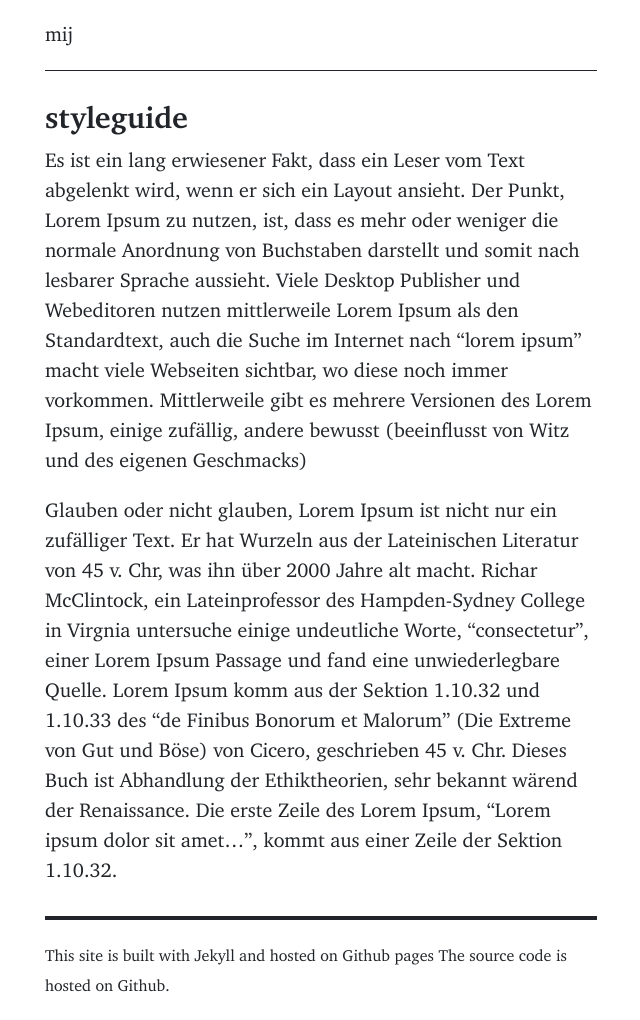
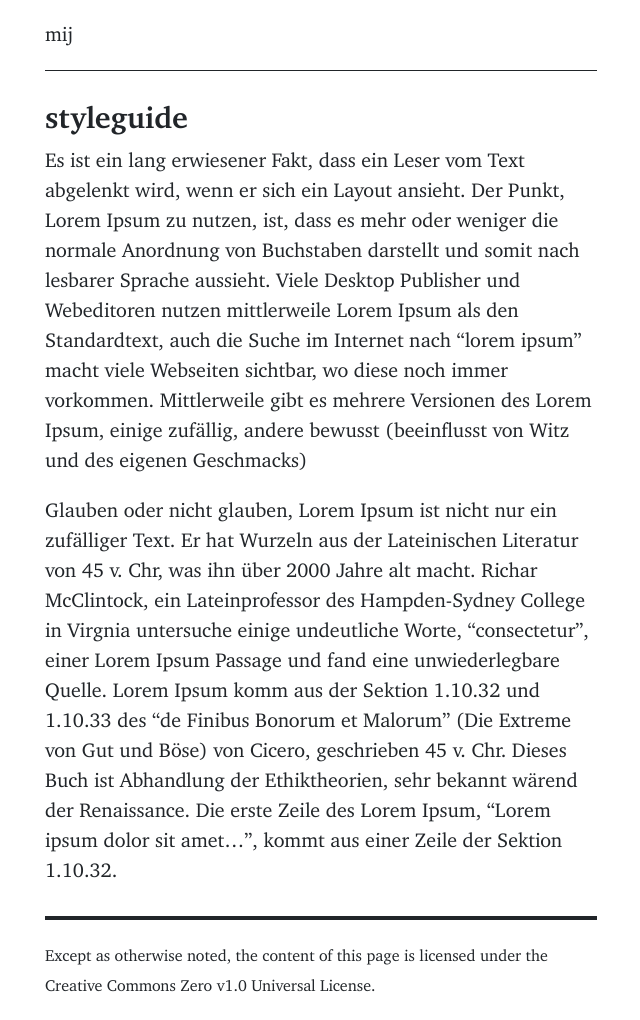
Before and after one commit to muhammadilfaj/mij, a Jekyll site: the page built from styleguide.md, in a window 1280 px wide. Shown: the whole page, without its empty margins (319-959 px from the left). Built offline with Jekyll 4.4.1, drawn with Linux system fonts in a browser that asks for light colours.

Commit message:
Update default.html

```diff
--- a/_layouts/default.html
+++ b/_layouts/default.html
@@ -23,7 +23,7 @@
       {{ content }}
     </main>
     <footer class="site-footer">
-      <small>This site is built with Jekyll and hosted on Github pages The source code is hosted on Github.</small>
+      <small>Except as otherwise noted, the content of this page is licensed under the Creative Commons Zero v1.0 Universal License.</small>
     </footer>
   </body>
 </html>
```
